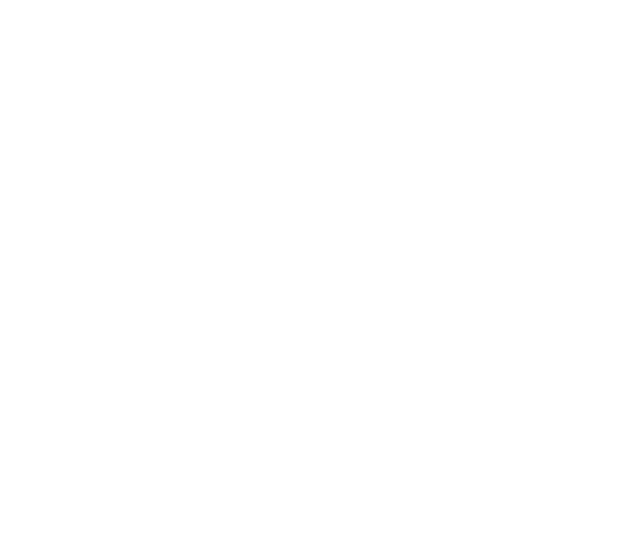
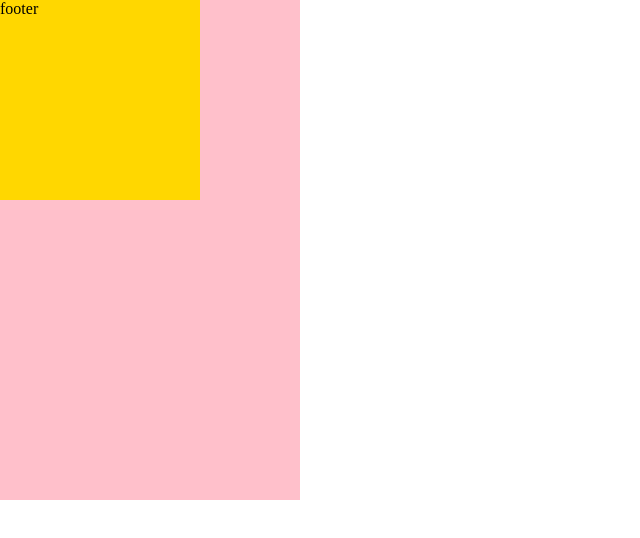
Before and after one commit to Youngfive5/firstCooperation, a plain HTML site: page public/index.html in a window 1280 px wide. Shown: the whole page, without its empty margins (0-640 px from the left). Drawn offline with Linux system fonts and the light colour scheme.

Commit message:
lcx分支第一次上传

```diff
--- /dev/null
+++ b/public/css/style.css
@@ -0,0 +1,17 @@
+* {
+    margin: 0;
+    padding: 0;
+    list-style: none;
+}
+
+.wrapper {
+    height: 500px;
+    width: 300px;
+    background: pink;
+}
+
+footer {
+    background: gold;
+    width: 200px;
+    height: 200px;
+}
--- a/public/index.html
+++ b/public/index.html
@@ -5,6 +5,7 @@
     <meta charset="UTF-8">
     <meta name="viewport" content="width=device-width, initial-scale=1.0">
     <meta http-equiv="X-UA-Compatible" content="ie=edge">
+    <link rel="stylesheet" href="./css/style.css">
     <title>首次合作</title>
 </head>
 
@@ -12,7 +13,7 @@
     <div class="wrapper">
         <header></header>
         <section></section>
-        <footer></footer>
+        <footer>footer</footer>
     </div>
 </body>
 
```
